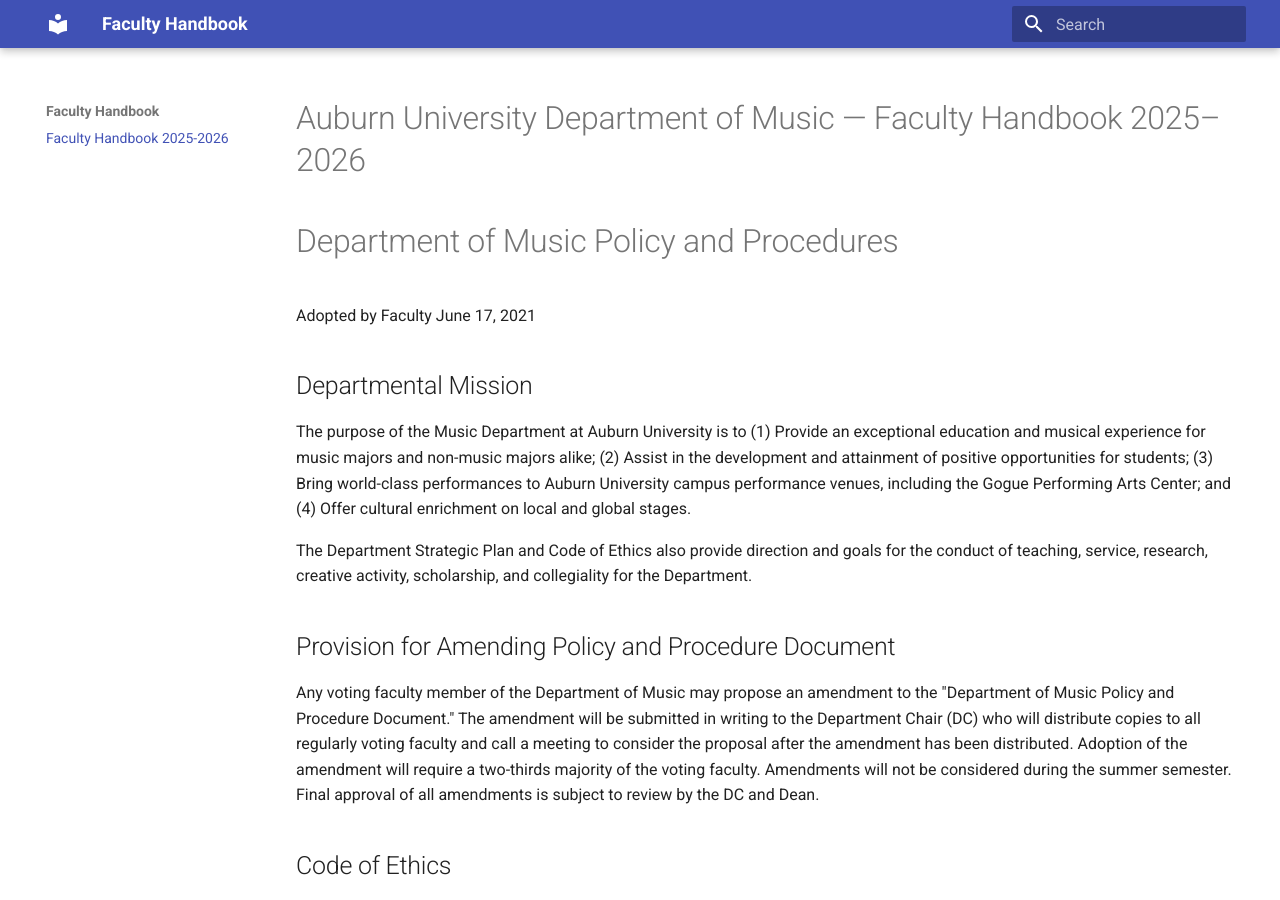
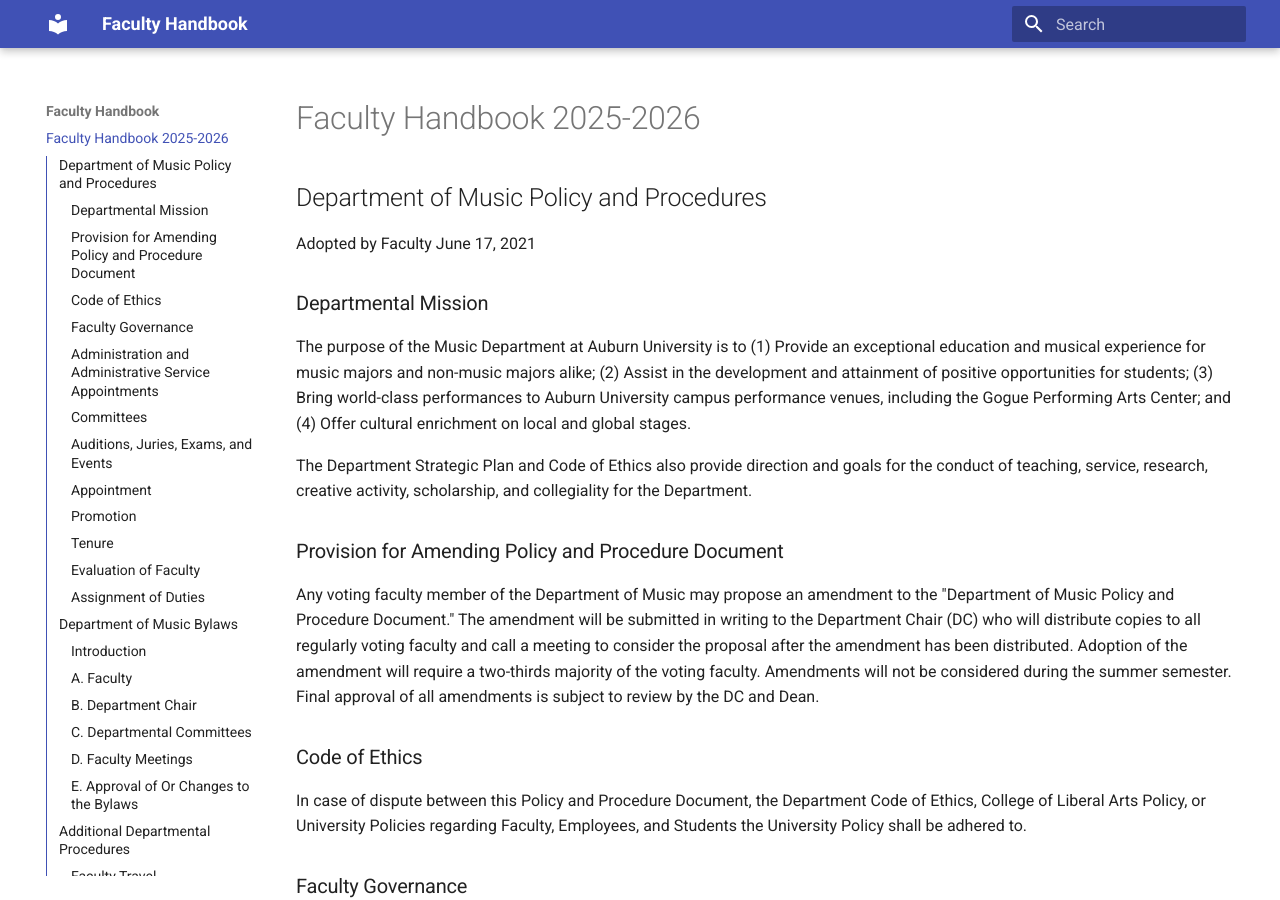
Before and after one commit to schasemoore/aufaculty-handbook, an MkDocs documentation site: the page built from docs/index.md, in a window 1280 px wide and 900 px high. Built offline with MkDocs 1.6.1 and Material for MkDocs 9.7.7, drawn with Linux system fonts in a browser that asks for light colours.

Commit message:
Change section headers from H1 to H2

```diff
--- a/docs/index.md
+++ b/docs/index.md
@@ -2,27 +2,26 @@
 title: "Faculty Handbook 2025-2026"
 ---
 
-# Auburn University Department of Music — Faculty Handbook 2025–2026
 
-# Department of Music Policy and Procedures
+## Department of Music Policy and Procedures
 
 Adopted by Faculty June 17, 2021
 
-## Departmental Mission
+### Departmental Mission
 
 The purpose of the Music Department at Auburn University is to (1) Provide an exceptional education and musical experience for music majors and non-music majors alike; (2) Assist in the development and attainment of positive opportunities for students; (3) Bring world-class performances to Auburn University campus performance venues, including the Gogue Performing Arts Center; and (4) Offer cultural enrichment on local and global stages.
 
 The Department Strategic Plan and Code of Ethics also provide direction and goals for the conduct of teaching, service, research, creative activity, scholarship, and collegiality for the Department.
 
-## Provision for Amending Policy and Procedure Document
+### Provision for Amending Policy and Procedure Document
 
 Any voting faculty member of the Department of Music may propose an amendment to the "Department of Music Policy and Procedure Document." The amendment will be submitted in writing to the Department Chair (DC) who will distribute copies to all regularly voting faculty and call a meeting to consider the proposal after the amendment has been distributed. Adoption of the amendment will require a two-thirds majority of the voting faculty. Amendments will not be considered during the summer semester. Final approval of all amendments is subject to review by the DC and Dean.
 
-## Code of Ethics
+### Code of Ethics
 
 In case of dispute between this Policy and Procedure Document, the Department Code of Ethics, College of Liberal Arts Policy, or University Policies regarding Faculty, Employees, and Students the University Policy shall be adhered to.
 
-## Faculty Governance
+### Faculty Governance
 
 1.  Departmental Faculty Meetings
 
@@ -48,7 +47,7 @@
 
 > Criteria for membership on the graduate faculty are determined by the Department of Music with the approval of the Graduate Council. Departmental meetings for this membership will be held as circumstances may require, at a date and time to be set by the DC. A meeting may be called by the DC in response to a request by a minimum of three graduate faculty members. The DC will circulate the agenda no later than two days before the meeting.
 
-## Administration and Administrative Service Appointments
+### Administration and Administrative Service Appointments
 
 4.  Department Chair (DC)
 
@@ -114,11 +113,11 @@
 
 > Coordinator of Brass, Keyboard, Percussion, String, Voice, Woodwind, Core: responsible for oversight of the multi-section courses of Appreciation of Music (and any other core courses), Commercial, Composition/History/Theory
 
-## Committees
+### Committees
 
 > Standing and Other Committees of the Department of Music are listed and updated in the Department Bylaws Section C. Departmental Committees.
 
-## Auditions, Juries, Exams, and Events
+### Auditions, Juries, Exams, and Events
 
 9.  Audition and Jury Committees
 
@@ -172,7 +171,7 @@
 
 > We respect an applied student\'s prerogative to request instruction from any Department instructor(s) of their choice, when there are two or more instructors for the applied instrument, with the approval of the Department Chair.
 
-## Appointment
+### Appointment
 
 Guidelines and requirements relating to Faculty Appointments for Non-Tenure and Tenure- Track Faculty are provided in the *Auburn University Faculty Handbook* (Faculty Handbook). Appointment guidelines that are specific to the Department of Music are contained in this Section. In the event of a conflict between this Policy and Procedure Document and the University Faculty Handbook, the guidelines within the Faculty Handbook shall prevail.
 
@@ -224,7 +223,7 @@
 
 8.  Being knowledgeable of all university promotion and tenure guidelines
 
-## Promotion
+### Promotion
 
 > Guidelines and requirements relating to Promotion and Tenure of Tenure-Track Faculty are provided in the *Auburn University Faculty Handbook* (Faculty Handbook). Promotion guidelines that are specific to the Department of Music are contained in this Section. In the event of a conflict between this Policy and Procedure document and the University Faculty Handbook, the guidelines within the Faculty Handbook shall prevail.
 >
@@ -410,7 +409,7 @@
 
 9.  Outreach activities are an integral part of the Department mission and will also be considered for promotion and tenure when appropriate.
 
-## Tenure
+### Tenure
 
 > In addition to the policy established in Section 3.6: Promotion and Tenure of Tenure-Track Faculty of the Faculty Handbook, the following guidelines are in place for the Department.
 
@@ -422,7 +421,7 @@
 
 13. All Department tenured faculty should be involved in the peer review process. Probationary faculty, during their first three years, should expect one announced class visit per year from a tenured faculty member identified by the DC.
 
-## Evaluation of Faculty
+### Evaluation of Faculty
 
 > The Annual, Third-Year, Post-Tenure, and Administrative Review process is conducted in accordance with *Section 3.7: Evaluations and Reviews* of the Faculty Handbook.
 >
@@ -450,7 +449,7 @@
 
 6.  A short, written report of the faculty review and discussion will be given to the DC and to the probationary faculty member as soon as possible; the contents of these reports (and any responses to them) will be discussed by the DC with the faculty member during their Annual Review for the Third-Year Review.
 
-## Assignment of Duties
+### Assignment of Duties
 
 7.  Teaching and Service
 
@@ -462,15 +461,15 @@
 
     Faculty on nine-month appointments who wish to teach during the summer semester may apply for such assignments to the DC. The extent of such assignments will be determined by the departmental budget for the summer semester allocated by the central administration.
 
-# Department of Music Bylaws
+## Department of Music Bylaws
 
 Adopted by Faculty June 17, 2021 (rev. 11/27 2023)
 
-## Introduction
+### Introduction
 
 > The general business of the Department of Music shall be conducted in compliance with these bylaws. General duties, responsibilities, and rights of the faculty are specified in the Auburn University Faculty Handbook. The rules in that Handbook take precedence over the following bylaws.
 
-## A. Faculty
+### A. Faculty
 
 > 1\. **Membership**: Voting and non-voting faculty constitute the members of the department.
 >
@@ -480,7 +479,7 @@
 >
 > 2\. **Duties**: Duties of the faculty may consist of teaching, research/creative work, service, administration, and outreach as specified in the Auburn University Faculty Handbook.
 
-## B. Department Chair
+### B. Department Chair
 
 > 1\. **Eligibility and Term of Office**:
 >
@@ -520,7 +519,7 @@
 >
 > a\. When the Department Chair returns to their regular faculty position following the administrative appointment, the step-down procedure included in the Auburn University Faculty Handbook will be followed: Chapter 3 Section 3.3.6: Policy on Administrator Return to Faculty Position.
 
-## C. Departmental Committees
+### C. Departmental Committees
 
 1.  **Standing Committees**:
 
@@ -564,7 +563,7 @@
 
     a.  Ad-hoc committees are appointed by the Chair to undertake specific tasks and provide recommendations to the faculty. Ad-hoc committees will serve until the committee's work is completed and its recommendations have been forwarded to the faculty.
 
-## D. Faculty Meetings
+### D. Faculty Meetings
 
 > 1\. **Meeting Schedule**:
 >
@@ -586,15 +585,15 @@
 >
 > 3\. **Minutes**: Minutes from department meetings are available to faculty on the Department of Music Faculty Resources Site. Approved minutes of all meetings will be kept in the department office. Because the minutes may contain information on personnel matters, the file shall not be available to other persons except by faculty vote.
 
-## E. Approval of Or Changes to the Bylaws
+### E. Approval of Or Changes to the Bylaws
 
 1.  **Approval Criterion**: A new article for, or an amendment to the existing articles of the bylaws shall be adopted by a two-thirds majority of the voting faculty.
 
 2.  **Voting Procedure**: Any proposed change to the bylaws shall be proposed in one meeting and discussed and voted on at a subsequent meeting. These two processes shall not be condensed into a single meeting.
 
-# Additional Departmental Procedures
+## Additional Departmental Procedures
 
-## Faculty Travel
+### Faculty Travel
 
 Faculty wishing to engage in travel with funding from the department should complete the following steps:
 
@@ -614,7 +613,7 @@
 
 8.  The Business admin will create a Travel Voucher from the receipts submitted. When notified, review and approve the completed Travel Voucher for reimbursement.
 
-## Purchasing Procedures
+### Purchasing Procedures
 
 Musical Instruments/Gear/Equipment/Supplies
 
@@ -648,7 +647,7 @@
 
     -   The librarian will deliver your music within 48 hours of its arrival to the department.
 
-## Scheduling a Guest Artist/Clinician
+### Scheduling a Guest Artist/Clinician
 
 1.  Obtain approval from the Department Chair for all arrangements: finances, scheduling, etc.
 
@@ -662,7 +661,7 @@
 
 6.  The guest will not be paid during their visit. Auburn requires completion of the service(s) provided before processing payment.
 
-## Hosting an event involving minors (as participants)
+### Hosting an event involving minors (as participants)
 
 1.  Obtain approval from the Department Chair for all arrangements: finances, scheduling, etc.
 
@@ -674,7 +673,7 @@
 
 5.  If the event impacts regular department operations or schedules, send an informational email to the music office for forwarding to the entire faculty.
 
-## Interactions with Parents -- FERPA (Family Educational Rights and Privacy Act)
+### Interactions with Parents -- FERPA (Family Educational Rights and Privacy Act)
 
 1.  If a parent calls or emails and asks for information about a student's academic progress, grades, or other educational information, advise them of our [FERPA policy.](https://auburnpub.cfmnetwork.com/B.aspx?BookId=11858&PageId=459189)
 
@@ -684,37 +683,37 @@
 
 > The [Auburn Family Portal](https://familyportal.auburn.edu/users/sign_in) requires student approval and allows Parents to access their student's information.
 
-# Safety, Health and Wellness Resources
+## Safety, Health and Wellness Resources
 
-## Campus Security
+### Campus Security
 
 334-844-8888
 
-## City of Auburn Public Safety
+### City of Auburn Public Safety
 
 334-501-3110
 
-## Comprehensive listing of resources for Faculty, Staff, & Students
+### Comprehensive listing of resources for Faculty, Staff, & Students
 
 This is an exhaustive list of resources and procedures -- please familiarize yourself with the range of services available:
 
 <https://www.auburn.edu/administration/campus-safety/resources.php>
 
-## AU Medical Clinic
+### AU Medical Clinic
 
 <https://cws.auburn.edu/aumc/>
 
-## Healthy Tigers
+### Healthy Tigers
 
 [Healthy Tigers](https://www.auburn.edu/administration/human_resources/benefits/healthy-tigers/index.php) is Auburn University\'s employee wellness program. Eligible employees of Auburn University can receive a discount of up to \$600 annually if they and their spouse/sponsored adult dependent\* (SAD) both participate in the Healthy Tigers screening program and complete all program requirements (\$300 for the employee and \$300 for the spouse/SAD\*).
 
-## Recreation and Wellness
+### Recreation and Wellness
 
 [Recreation and Wellness](https://www.recwellness.auburn.edu/wellness) provides fitness, wellness, sports, and outdoor recreation opportunities for Auburn University students,
 
 faculty, and staff.
 
-## Students in Distress
+### Students in Distress
 
 The following are valuable resources if you learn about or observe concerning student behavior, (depression, unusual mood swings, sudden changes of behavior, concerning outbursts, etc.). You should familiarize yourself with these services and know how to respond if a student needs assistance.
 
@@ -722,17 +721,17 @@
 
 [Student Counseling and Psychological Services Center](https://scps.auburn.edu/) -- provides mental health counseling for students. Confidential Resource.
 
-# Department of Music Collaborative Pianist Guidelines
+## Department of Music Collaborative Pianist Guidelines
 
 (Revised August 4, 2023)
 
 Unlike many music programs, Auburn provides some accompanying time to its students at the Department of Music's expense. To ensure that this limited resource is utilized in an equitable and professional manner, the Department of Music has adopted the following guidelines:
 
-## Access to Collaborative Piano Services
+### Access to Collaborative Piano Services
 
 The AU Music Department provides collaborative pianists for degree-required recitals, convocation performances, and juries, if student responsibilities are fulfilled (see below).
 
-## Voice Students
+### Voice Students
 
 At the beginning of each semester, but no later than the end of the first week of the semester, voice instructors will submit their applied voice teaching assignments (i.e., name of student, days/times, and complete student schedule) to collaborative pianists. During the second week of the semester collaborative pianists will assign a pianist to each student and inform each voice instructor of the collaborative pianist assignments. Once the assignments are made, the assigned pianist will contact the student (cc:ing the instructor) providing a day/time for weekly rehearsals and instructions for copying and submitting music to the pianist.
 
@@ -742,7 +741,7 @@
 
 The collaborative pianist service for voice recitals includes one dress rehearsal: 30 minutes for a BM Junior or BME Recital, 60 minutes for a Senior BM Recital.
 
-## Instrumental Students
+### Instrumental Students
 
 For required convocation performances and juries, 2 total hours of accompanying are included.
 
@@ -750,13 +749,13 @@
 
 The collaborative pianist service for recitals includes rehearsal in preparation for the performance: A BM Junior recital or BME recital includes 1.5 hours of rehearsal, A BM Senior recital includes 2.5 hours of rehearsal. If the recital program is longer than required, the student may be responsible for paying a fee at the discretion of the collaborative pianist.
 
-## All Students
+### All Students
 
 Students may also request collaborative pianist services for non-degree recitals, recordings, and other non- required performances (i.e, other than those specified in the student's curriculum). This includes off- campus performances and competitions. In this case, compensation and scheduling shall be negotiated between the student and the collaborative pianist. The suggested fee for departmental collaborative pianists is \$75/hr.
 
 Departmental collaborative pianists may also be hired, at the student's expense, when departmental hours have been exhausted. In this case, compensation and scheduling shall be negotiated between the student and the collaborative pianist. The suggested fee for departmental collaborative pianists is \$75/hr.
 
-## Student Responsibilities
+### Student Responsibilities
 
 -   Each student requiring collaborative pianist services is expected to complete a **STUDENT PERFORMANCE REQUEST FORM** to ensure accompanists' availability for their given performance. Forms are available on the Music Department homepage and must be sent to the student's applied teacher for online submission to the Auburn Box folder. **Deadline for submission of convocation performance requests is the end of the 2nd week of classes**. In the case of degree recitals, the student should discuss appropriate dates/times of the recital hearing when the recital date is confirmed. **Deadline for scheduling all degree recitals is the 5^th^ day of classes in a semester.**
 
@@ -770,7 +769,7 @@
 
 -   For rehearsals, it is expected that the student will be familiar with the music and have mastered most of the technical aspects prior to the first rehearsal with the accompanist. While all of the collaborative pianists are proficient sight readers, they should not be expected to sight read in lessons and rehearsals.
 
-## Cancellation Policy
+### Cancellation Policy
 
 24-hour notice should be given by either party unless there is an emergency. Rehearsal time must be compensated in the event of a cancelled or postponed performance.
 
@@ -786,7 +785,7 @@
 
 Dr. Minjung Seo [mzs0187@auburn.edu](mailto:hzk0071@auburn.edu)
 
-# Conflict Resolution & Code of Ethics
+## Conflict Resolution & Code of Ethics
 
 For the general well-being of the department, it is important that faculty treat students and each other with professionalism and respect. Differences of opinion are inevitable, but our handling of these differences are the key to a healthy working and learning environment. To that end:
 
@@ -798,7 +797,7 @@
 
 4.  Music department faculty have created and approved a Code of Ethics, which embody our ideals as professionals. Faculty should be familiar with and abide by the Code of Ethics as listed below:
 
-# Department of Music Code of Ethics
+## Department of Music Code of Ethics
 
 Adopted by Faculty June 17, 2021
 
```
